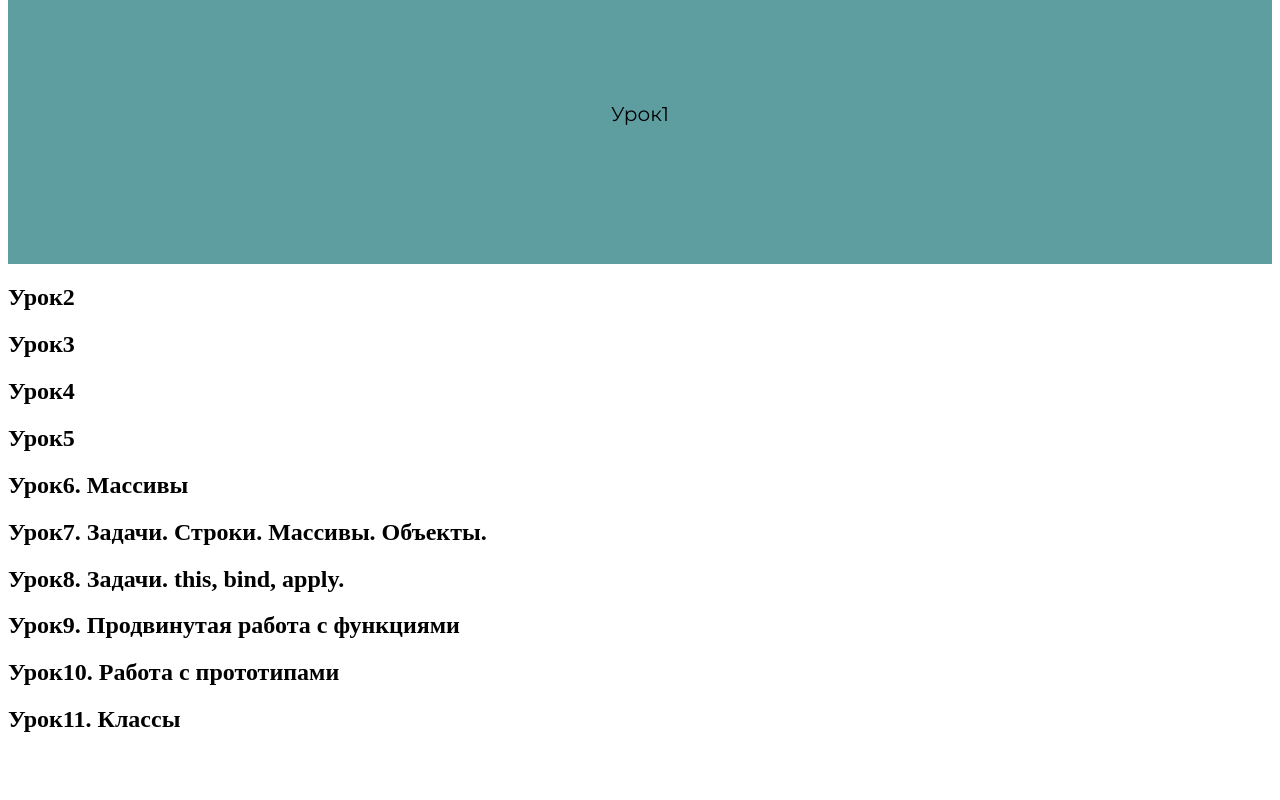
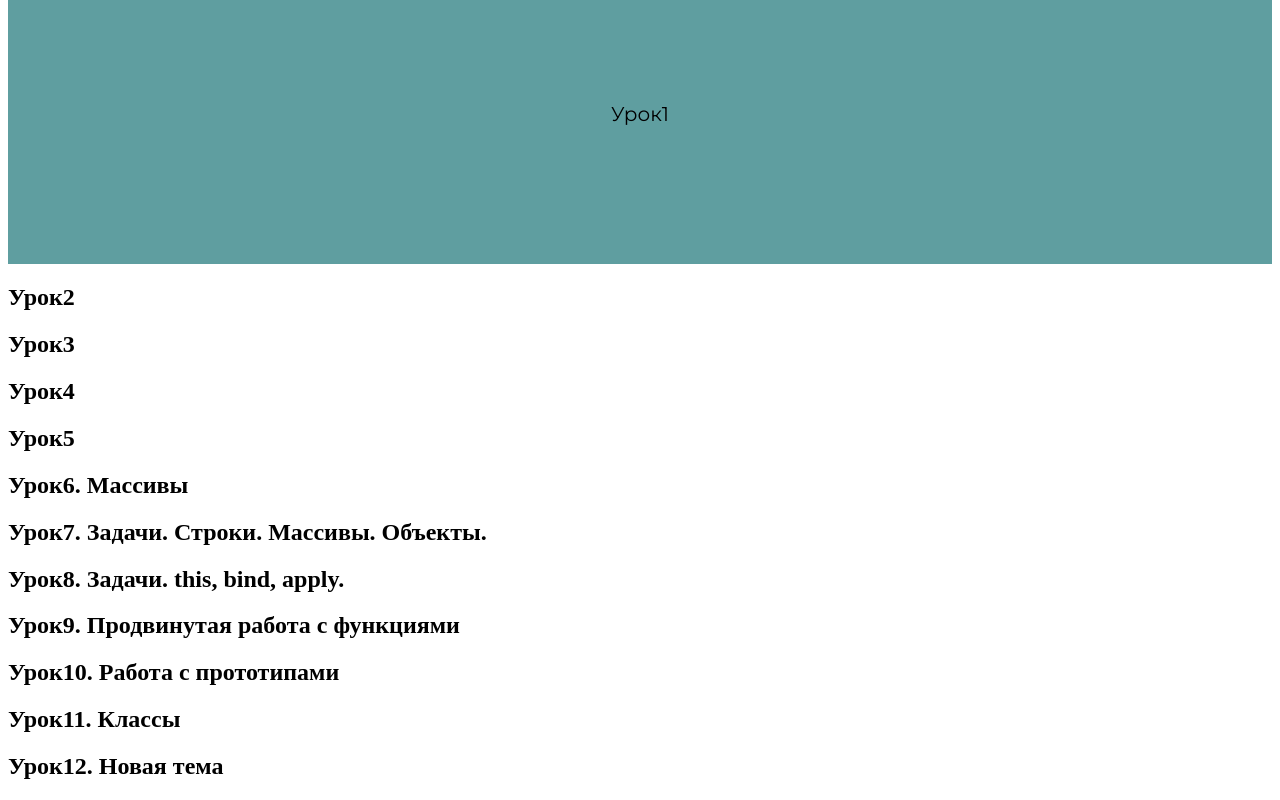
Before and after one commit to SergMedved/test, a plain HTML site: page index.html in a window 1280 px wide. Shown: the part 1033-1833 px from the top of the page. Before the commit the page ends 1786 px from the top, so only its background shows below. Drawn offline with Linux system fonts and the light colour scheme.

Commit message:
index.html mod

```diff
--- a/index.html
+++ b/index.html
@@ -84,6 +84,10 @@
 			<h2>Урок11. Классы</h2>
 			<script defer src="/js/lesson11.js"></script>
 		</article>
+		<article>
+			<h2>Урок12. Новая тема</h2>
+			<script defer src="/js/lesson12.js"></script>
+		</article>
 	</body>
 
 </html>
```
